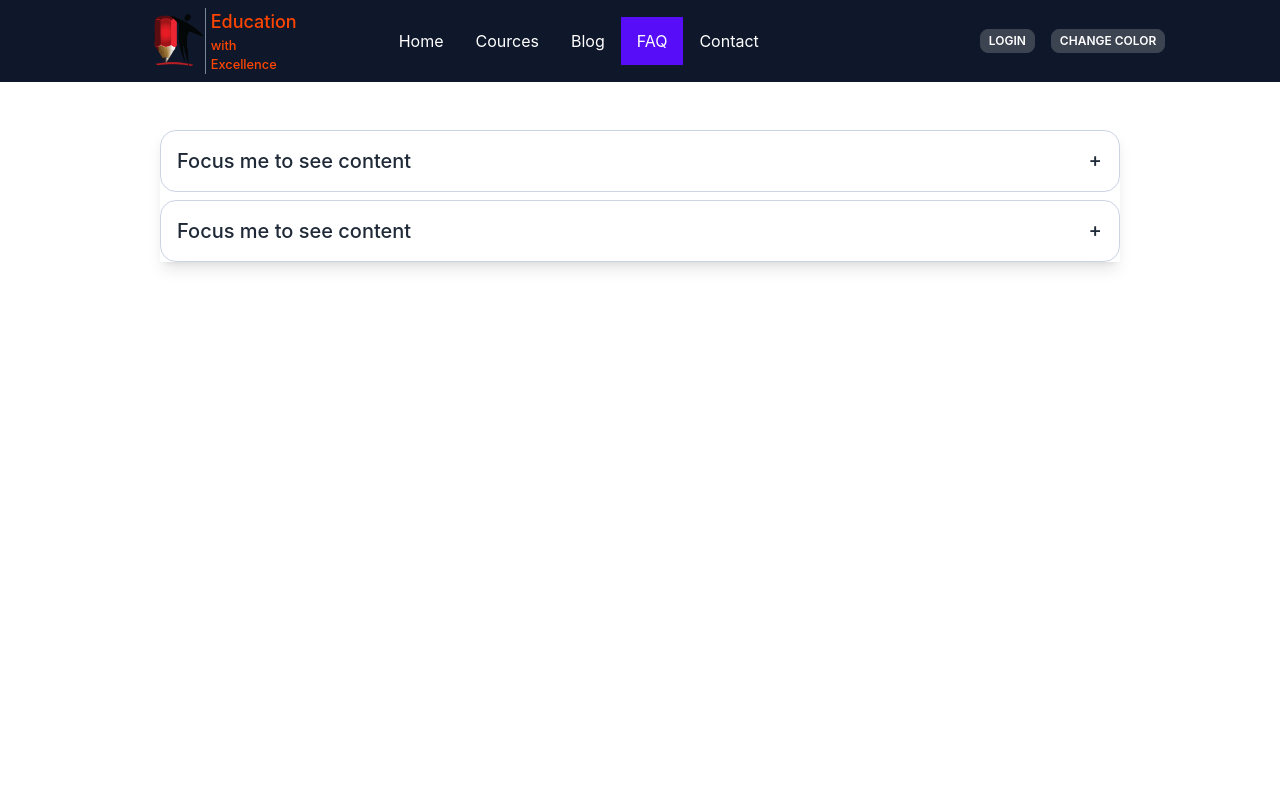
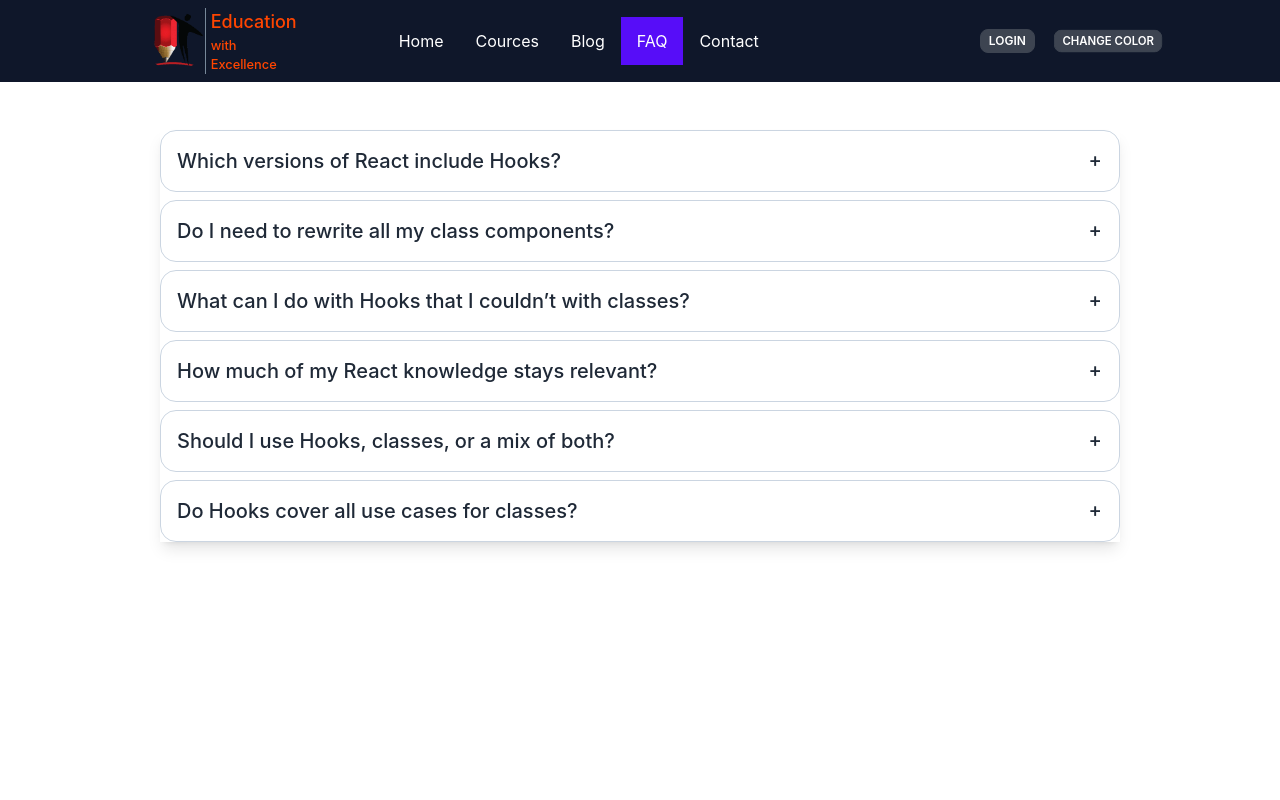
Before and after one commit to JewelHFahim/education-with-excellence, a React (Create React App) app: page /faq in a window 1280 px wide. Shown: the top 800 px of the page. Built offline with nearby package versions, Linux system fonts and the light colour scheme; no server answers.

Commit message:
last moment

```diff
--- a/src/Pages/Cources/CourceDetail/CourceDetail.css
+++ b/src/Pages/Cources/CourceDetail/CourceDetail.css
@@ -2,3 +2,7 @@
     font-family: sans-serif;
     text-align: center;
   }
+.modal-pic img{
+    width: 60px;
+    height: 60px;
+}
--- a/src/Pages/Cources/CourceDetail/CourceDetail.js
+++ b/src/Pages/Cources/CourceDetail/CourceDetail.js
@@ -1,5 +1,6 @@
 import React from "react";
 import Pdf from "react-to-pdf";
+import './CourceDetail.css'
 
 import { useLoaderData } from "react-router-dom";
 import { FaStar, FaBookmark, FaShopify } from "react-icons/fa";
@@ -25,10 +26,13 @@ const CourceDetail = () => {
         <input type="checkbox" id="my-modal-6" className="modal-toggle" />
         <div className="modal modal-bottom sm:modal-middle">
           <div className="modal-box">
-
+          <div className=" modal-pic border border-slate-400 rounded-lg mt-5 flex justify-between p-1 items-center">
+            <img src={image} alt="" />
             <h3 className="font-bold text-lg">{title}</h3>
             <p className="py-4">{price}$</p>
-            <p><FaStar className="text-yellow-600"/>{rating}</p>
+            <div className="flex items-center"><FaStar className="text-yellow-600 mr-1"/><p>{rating}</p></div>
+
+            </div>
             <div className="modal-action">
               <label htmlFor="my-modal-6" className="btn">
                 Close
--- a/src/Pages/Header/Header.css
+++ b/src/Pages/Header/Header.css
@@ -3,7 +3,7 @@
     height: 40px;
 }
 
-.logo img{
+.loggo img{
     width: 60px;
     height: 60px;
     border-radius: 50%;
--- a/src/Pages/Header/Header.js
+++ b/src/Pages/Header/Header.js
@@ -2,7 +2,8 @@ import React, { useContext, useState } from "react";
 import { Link, NavLink } from "react-router-dom";
 import { AuthContext } from "../../Context/UserContext";
 import "./Header.css";
-import logo from '../../assets/images/logo3.png'
+import logo from "../../assets/images/logo3.png";
+import profile from "../../assets/images/profile.jpg";
 
 const Header = () => {
   const { user, logOut } = useContext(AuthContext);
@@ -19,7 +20,6 @@ const Header = () => {
   const handleClick = () => {
     setColoreMode((current) => !current);
   };
-
 
   return (
     <div
@@ -56,7 +56,7 @@ const Header = () => {
                 <Link to="/">Home</Link>
               </li>
               <li>
-                <NavLink  to="/cources">Cources</NavLink>
+                <NavLink to="/cources">Cources</NavLink>
               </li>
               <li>
                 <NavLink to="/blog">Blog</NavLink>
@@ -66,12 +66,17 @@ const Header = () => {
               </li>
             </ul>
           </div>
-          <div  className="logo flex justify-center items-center">
 
-            <img src={logo} alt="" className=" " />
-            <small className="logo-text text-[#ff4500] font-medium hidden lg:block"> <span className="text-lg">Education</span> <br /> with <br /> Excellence</small>
-
-          </div>
+          <Link to="/">
+            <div className="loggo flex  justify-center items-center">
+              <img src={logo} alt="" className=" " />
+              <small className="logo-text text-[#ff4500] font-medium hidden lg:block">
+                {" "}
+                <span className="text-lg">Education</span> <br /> with <br />{" "}
+                Excellence
+              </small>
+            </div>
+          </Link>
         </div>
         <div className="navbar-center hidden lg:flex ">
           <ul className="menu menu-horizontal p-0">
@@ -79,7 +84,7 @@ const Header = () => {
               <Link to="/">Home</Link>
             </li>
             <li>
-              <NavLink  to="/cources">Cources</NavLink>
+              <NavLink to="/cources">Cources</NavLink>
             </li>
             <li>
               <NavLink to="/blog">Blog</NavLink>
@@ -102,14 +107,14 @@ const Header = () => {
                   data-tip={user?.displayName}
                 >
                   <img
-                    className="profile-pic border border-red-700 p-0.5 rounded-full"
+                    className="profile-pic border border-emerald-500 p-0.5 rounded-full"
                     src={user?.photoURL}
                     alt={user?.displayName}
                   />
                 </Link>
               ) : (
-                <Link to="/profile">
-                  <p>{user?.email}</p>
+                <Link className="profile-pic" to="/profile">
+                  <img className="rounded-full" src={profile} alt="" />
                 </Link>
               )}
             </>
@@ -134,16 +139,22 @@ const Header = () => {
             </>
           )}
         </div>
-        {/* <input type="checkbox" className="toggle" checked /> */}
+        <input
+          onClick={handleClick}
+          type="checkbox"
+          className="toggle toggle-sm lg:hidden ml-2"
+          checked
+        />
         <button
           style={{
             backgroundColor: colorMode ? "dark" : "",
             color: colorMode ? "white" : "",
           }}
           onClick={handleClick}
-          className="ml-2 btn btn-xs"
+          className="ml-2 btn btn-xs hidden lg:block"
         >
-          Change Color
+          {" "}
+          Change Color{" "}
         </button>
       </div>
     </div>
--- a/src/Pages/Login/Login/Login.js
+++ b/src/Pages/Login/Login/Login.js
@@ -63,7 +63,7 @@ const Login = () => {
 
   return (
     <div className="bg-base-200">
-      <div className="hero max-h-screen bg-base-200 pb-20 pt-8">
+      <div className="hero min-h-screen bg-base-200 pb-20 pt-8">
         <div className="hero-content flex-col w-10/12">
           <div className="text-center lg:text-left ">
             <h1 className="text-3xl font-semibold">Login</h1>
--- a/src/Pages/Others/Contact/Contact.js
+++ b/src/Pages/Others/Contact/Contact.js
@@ -13,7 +13,7 @@ const Contact = () => {
         <p>Contact Us</p>
       </div>
       <div className="divider">with</div>
-      <div className="grid grid-cols-3 gap-5 w-9/12 mx-auto mt-5">
+      <div className="grid grid-cols-1 lg:grid-cols-3 gap-5 w-9/12 mx-auto mt-5">
         <div className="card  bg-base-100 shadow-xl border border-slate-200 p-2 m-5  items-center">
           <FaMapMarked className="text-8xl text-[#FF5349]" />
           <div className="card-body items-center text-center">
@@ -38,10 +38,10 @@ const Contact = () => {
           </div>
         </div>
       </div>
-      <div className="bg-slate-900 w-9/12 mx-auto p-8 mt-4 text-center flex justify-around ">
+      <div className="bg-slate-900 w-9/12 mx-auto p-8 my-5 text-center lg:flex justify-around ">
         <div className="flex items-center">
           <FaMailBulk  className="text-6xl mr-2 text-[#FF5349]"/>
-          <p className="text-white text-4xl "> Subscribe to Newsletter</p>
+          <p className="text-white text-4xl my-2"> Subscribe to Newsletter</p>
         </div>
         <input
           className="input input-bordered input-success w-full max-w-xs"
--- a/src/Pages/Others/FAQ/FAQ.js
+++ b/src/Pages/Others/FAQ/FAQ.js
@@ -9,25 +9,106 @@ const FAQ = () => {
           className="collapse collapse-plus border border-slate-300 bg-base-100 rounded-box"
         >
           <div className="collapse-title text-xl font-medium">
-          Focus me to see content
+            Which versions of React include Hooks?
           </div>
           <div className="collapse-content">
-          <p>tabIndex={0} attribute is necessary to make the div focusable</p>
+            <p>
+              Starting with 16.8.0, React includes a stable implementation of
+              React Hooks for: <li>React DOM</li> <li>React Native</li>{" "}
+              <li>React DOM Server</li> <li>React Test Renderer</li>{" "}
+              <li>React Shallow Renderer</li>
+            </p>
           </div>
         </div>
 
         <div
-        tabIndex={0}
+          tabIndex={1}
           className="collapse collapse-plus border border-slate-300 bg-base-100 rounded-box mt-2"
         >
           <div className="collapse-title text-xl font-medium">
-          Focus me to see content
+            Do I need to rewrite all my class components?
           </div>
           <div className="collapse-content">
-          <p>tabIndex={0} attribute is necessary to make the div focusable</p>
+            <p>
+              No. There are no plans to remove classes from React — we all need
+              to keep shipping products and can’t afford rewrites. We recommend
+              trying Hooks in new code.
+            </p>
           </div>
         </div>
 
+        <div
+          tabIndex={1}
+          className="collapse collapse-plus border border-slate-300 bg-base-100 rounded-box mt-2"
+        >
+          <div className="collapse-title text-xl font-medium">
+            What can I do with Hooks that I couldn’t with classes?
+          </div>
+          <div className="collapse-content">
+            <p>
+              Hooks offer a powerful and expressive new way to reuse
+              functionality between components. “Building Your Own Hooks”
+              provides a glimpse of what’s possible. This article by a React
+              core team member dives deeper into the new capabilities unlocked
+              by Hooks.
+            </p>
+          </div>
+        </div>
+
+        <div
+          tabIndex={1}
+          className="collapse collapse-plus border border-slate-300 bg-base-100 rounded-box mt-2"
+        >
+          <div className="collapse-title text-xl font-medium">
+            How much of my React knowledge stays relevant?
+          </div>
+          <div className="collapse-content">
+            <p>
+              Hooks are a more direct way to use the React features you already
+              know — such as state, lifecycle, context, and refs. They don’t
+              fundamentally change how React works, and your knowledge of
+              components, props, and top-down data flow is just as relevant.
+              Hooks do have a learning curve of their own. If there’s something
+              missing in this documentation, raise an issue and we’ll try to
+              help.
+            </p>
+          </div>
+        </div>
+
+        <div
+          tabIndex={1}
+          className="collapse collapse-plus border border-slate-300 bg-base-100 rounded-box mt-2"
+        >
+          <div className="collapse-title text-xl font-medium">
+            Should I use Hooks, classes, or a mix of both?
+          </div>
+          <div className="collapse-content">
+            <p>
+              When you’re ready, we’d encourage you to start trying Hooks in new
+              components you write. Make sure everyone on your team is on board
+              with using them and familiar with this documentation. We don’t
+              recommend rewriting your existing classes to Hooks unless you
+              planned to rewrite them anyway (e.g. to fix bugs).
+            </p>
+          </div>
+        </div>
+
+        <div
+          tabIndex={1}
+          className="collapse collapse-plus border border-slate-300 bg-base-100 rounded-box mt-2"
+        >
+          <div className="collapse-title text-xl font-medium">
+            Do Hooks cover all use cases for classes?
+          </div>
+          <div className="collapse-content">
+            <p>
+              Our goal is for Hooks to cover all use cases for classes as soon
+              as possible. There are no Hook equivalents to the uncommon
+              getSnapshotBeforeUpdate, getDerivedStateFromError and
+              componentDidCatch lifecycles yet, but we plan to add them soon.
+            </p>
+          </div>
+        </div>
       </div>
     </div>
   );
```
Also changed, not shown: src/Pages/Blog/Blog.js (+52 -52 lines), src/Pages/Home/Home.js (+8 -6 lines), src/Pages/Blog/Blog.css (added), src/assets/images/profile.jpg (added), 1 other file (tests, documents, lock files or other folders). Lines whose indentation alone changed are shown as unchanged.
